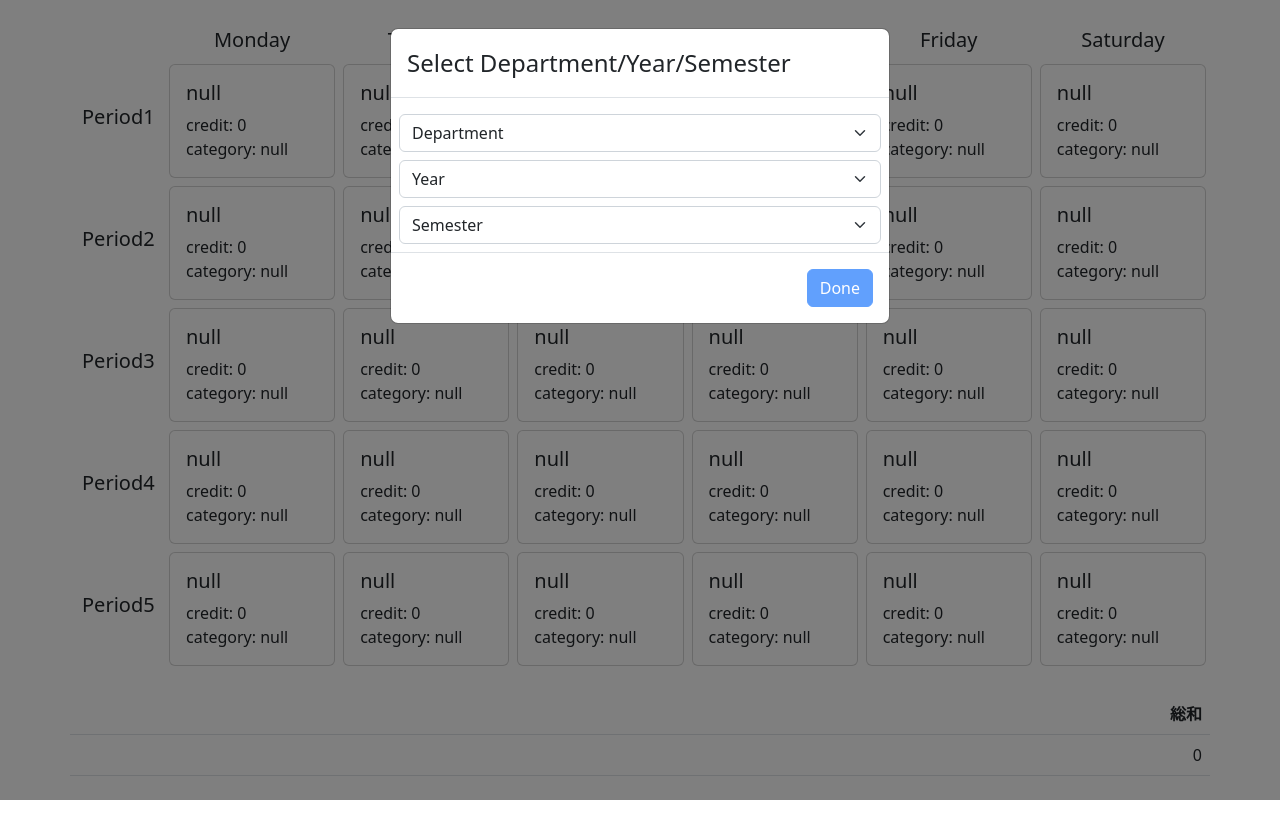
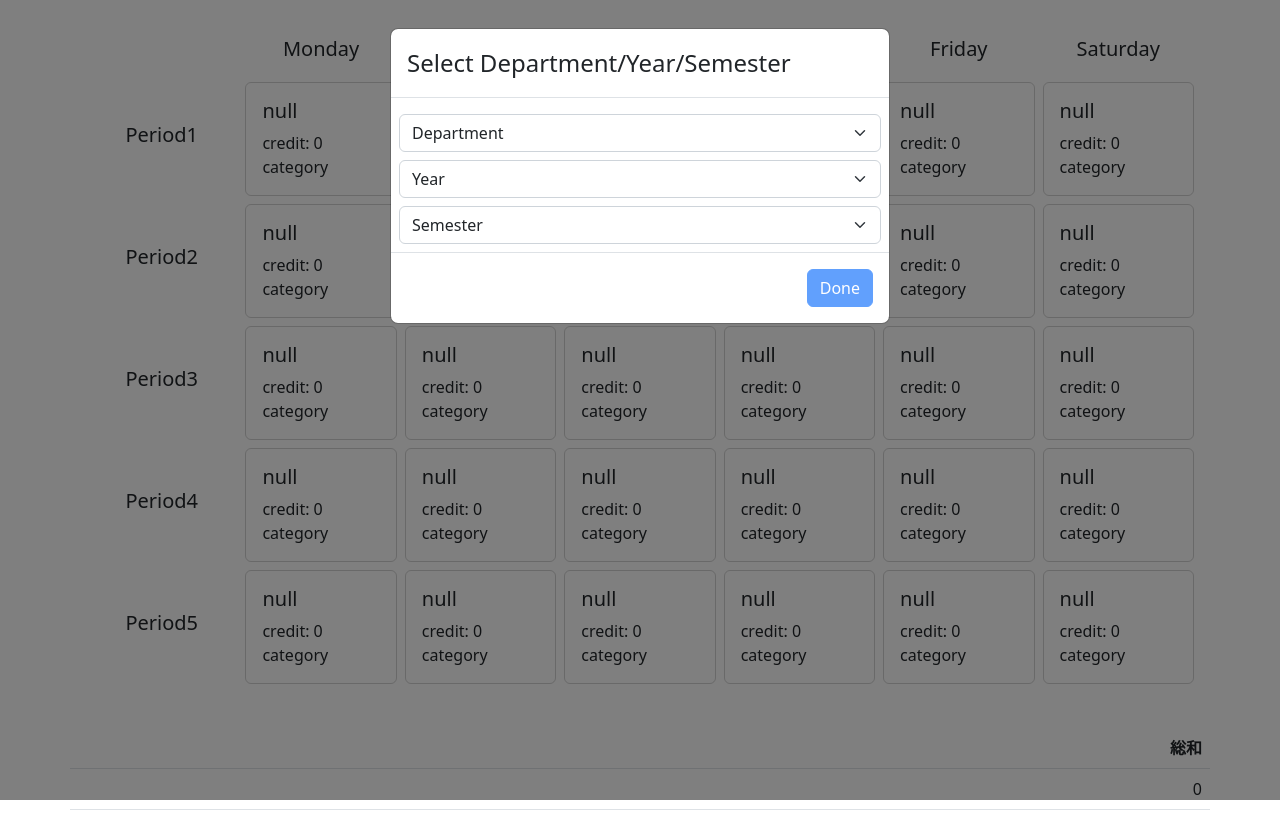
Before and after one commit to Kyo-s-s/sit_timetable, a React (Create React App) app: page / in a window 1280 px wide. Before the commit the page ends 800 px from the top, so only its background shows below. Built offline with nearby package versions, Linux system fonts and the light colour scheme.

Commit message:
[Add] text-truncate

```diff
--- a/src/TimeTable/TimeTableCell.tsx
+++ b/src/TimeTable/TimeTableCell.tsx
@@ -3,9 +3,7 @@ import { Form } from "react-bootstrap";
 import Button from "react-bootstrap/esm/Button";
 import Card from "react-bootstrap/esm/Card";
 import Modal from "react-bootstrap/esm/Modal";
-import ListGroup from "react-bootstrap/esm/ListGroup";
-import ModalDialog from "react-bootstrap/esm/ModalDialog";
-import { Lecture, Week, Period, weekToStr } from "./Lecture";
+import { Lecture, Week, Period, weekToStr, lectureNone } from "./Lecture";
 
 type Props = {
 	nowSelect: Lecture,
@@ -23,14 +21,19 @@ export const TimeTableCell = (props: Props) => {
 
 	return (
 		<>
-			<Card onClick={handleShow}>
+			<Card className = "p-0" onClick={handleShow}>
 				<Card.Body>
-					<Card.Title>
+          <Card.Title className="text-truncate">
 						{props.nowSelect.name}
 					</Card.Title>
-					<Card.Text>
-						<p style={{margin: "0pt"}}>credit: {props.nowSelect.credit}</p>
-						<p style={{margin: "0pt"}}>category: {props.nowSelect.category}</p>
+					<Card.Text className="m-0 text-truncate">
+            credit: {props.nowSelect.credit}
+          </Card.Text>
+          <Card.Text className="m-0 text-truncate">
+            {
+              props.nowSelect.category === lectureNone.category ?
+                "category" : props.nowSelect.category
+            }
 					</Card.Text>
 				</Card.Body>
 			</Card>
--- a/src/TimeTable/TimeTableContents.tsx
+++ b/src/TimeTable/TimeTableContents.tsx
@@ -1,7 +1,5 @@
 import React from "react";
-import { Container } from "react-bootstrap";
-import Row from "react-bootstrap/Row";
-import Col from "react-bootstrap/Col";
+import { Container, Table } from "react-bootstrap";
 import { Lecture, lectureNone, periodList, periodNum, weekList, weekNum, weekToStr } from "./Lecture";
 import { TimeTableCell } from "./TimeTableCell";
 import { TimeTableCredit } from "./TimeTableCredit";
@@ -26,23 +24,24 @@ export const TimeTableContents = (lectures: Lecture[]) => {
   return (
     <>
       <Container className = "py-4">
-        <Row>
-          <Col xs = {1}></Col>
+        <Table style = {{tableLayout: "fixed"}}>
+          <tr>
+            <td></td>
             {
               weekList.map((week, _) => {
-              return <Col className = "text-center"><h5>{weekToStr(week)}</h5></Col>
+                return <td className = "text-center"><h5>{weekToStr(week)}</h5></td>
               })
             }
-        </Row>
+          </tr>
           {
             periodList.map((period, _) => {
-            return <Row>
-              <Col style = {{display: "flex", justifyItems: "center", alignItems: "center"}} xs = {1}>
+              return <tr>
+                <td className = "text-center">
                   <h5>{"Period" + period}</h5>
-              </Col>
+                </td>
                 {
                   weekList.map((week, _) => {
-                  return <Col className = "p-1">
+                    return <td className = "p-1">
                       {TimeTableCell({
                         nowSelect: selectedLecture[week][period],
                         week: week,
@@ -50,12 +49,13 @@ export const TimeTableContents = (lectures: Lecture[]) => {
                         lectures: [lectureNone].concat(lectures.filter((lecture) => { return lecture.week === week && lecture.period === period})),
                         onSelect: (lecture: Lecture) => { onSelect(week, period, lecture) },
                       })}
-                  </Col>
+                    </td>
                   })
                 }
-            </Row>
+              </tr>
             })
           }
+        </Table>
       </Container>
       {TimeTableCredit(lectures, selectedLecture)}
     </>
```
Lines whose indentation alone changed are shown as unchanged.
